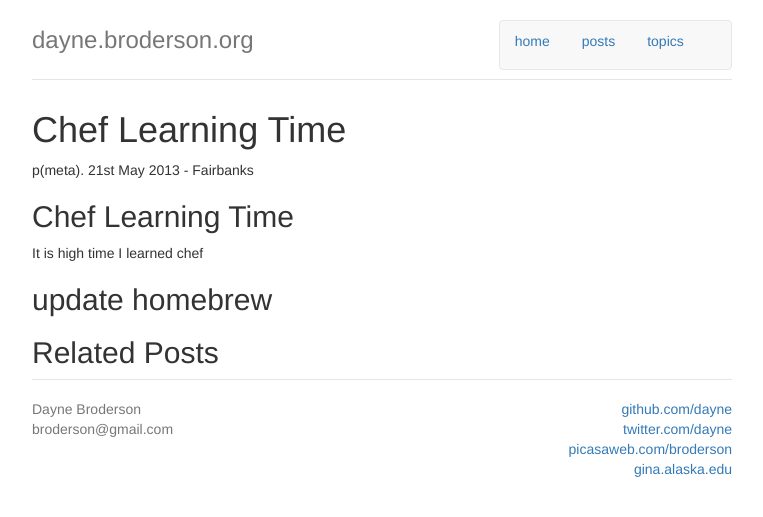
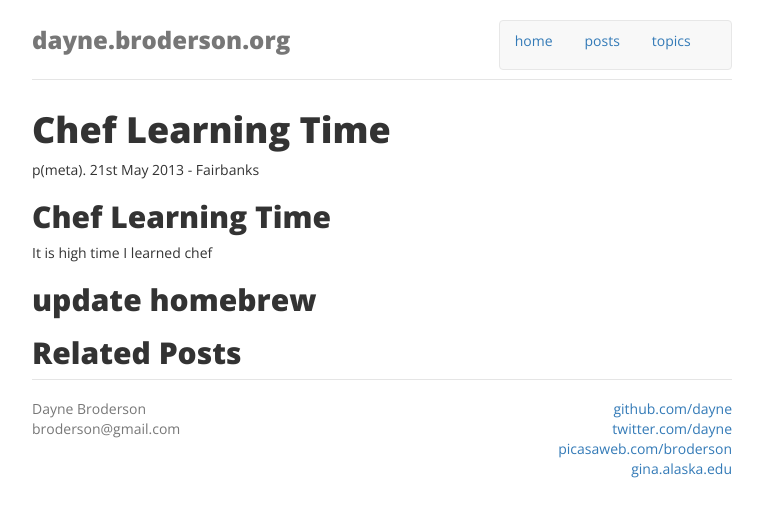
Before and after one commit to dayne/dayne.github.com, a Jekyll site: the page built from abandoned_posts/2013-05-21-chef_learning_time.md, in a window 1280 px wide. Shown: the top 517 px of the page, without its empty margins (258-1021 px from the left). Built offline with Jekyll 4.4.1, drawn with Linux system fonts in a browser that asks for light colours; nearby versions of some CDN libraries; Markdown is read by kramdown in place of the engine named in the settings.

Commit message:
changing up to Open Aerial font

```diff
--- a/_layouts/default.html
+++ b/_layouts/default.html
@@ -17,8 +17,7 @@
 
     <link href="/css/dayne.css" media=screen rel=stylesheet />
 
-    <link href="//fonts.googleapis.com/css?family=Inconsolata" rel="stylesheet">
-
+    <link href='http://fonts.googleapis.com/css?family=Open+Sans:400,800' rel='stylesheet' type='text/css'>
 </head>
 
 <body>
--- a/css/dayne.css
+++ b/css/dayne.css
@@ -1,5 +1,10 @@
 body {
-  font-family: "museo-sans",helvetica,arial,sans-serif;
+  font-family: 'Open Sans', sans-serif;
   font-style: normal;
-  font-weight: 300;
+  font-weight: 400;
 }
+
+h1, h2, h3, h4, h5, h6 {
+  font-family: 'Open Sans', sans-serif;
+  font-weight: 800;
+}
```
